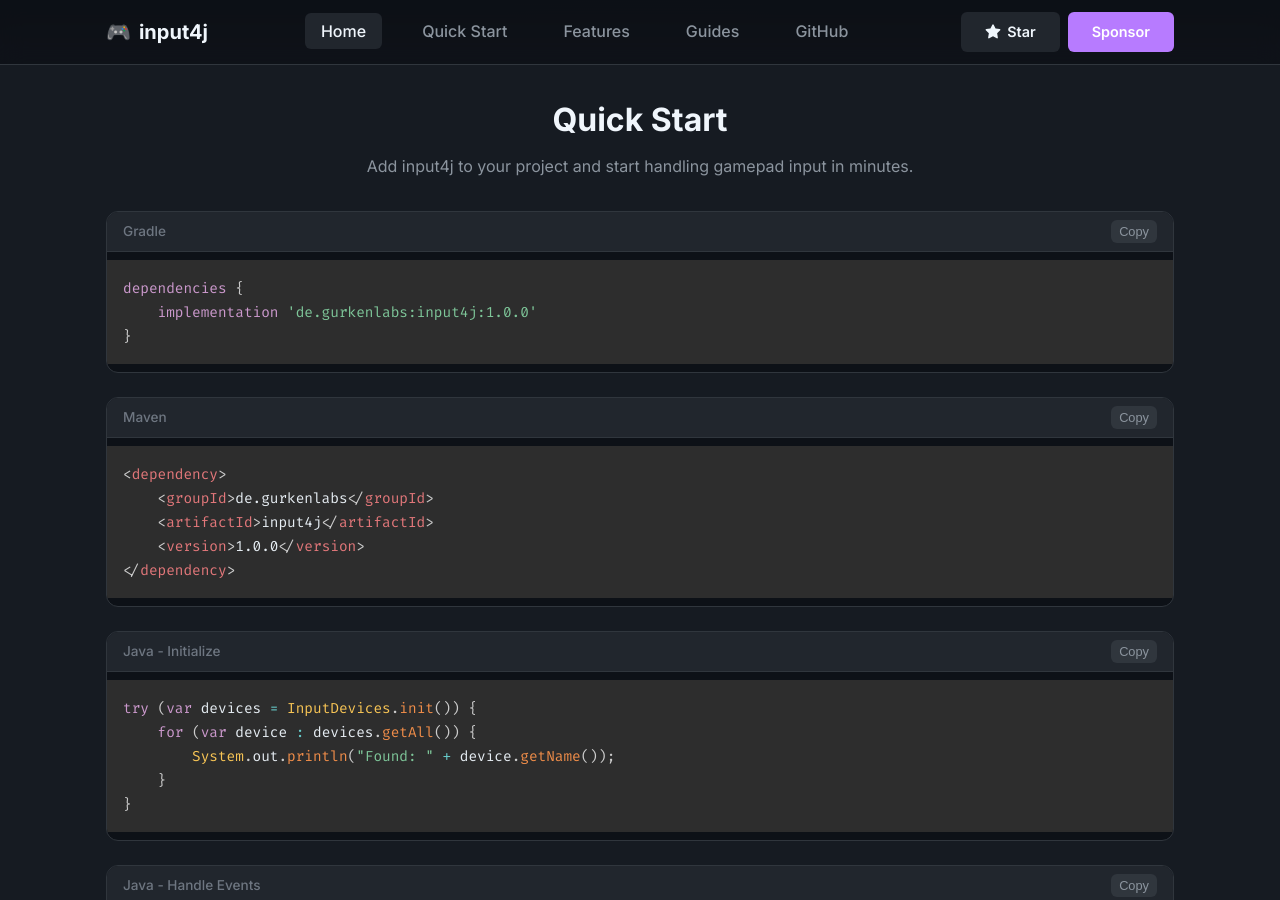
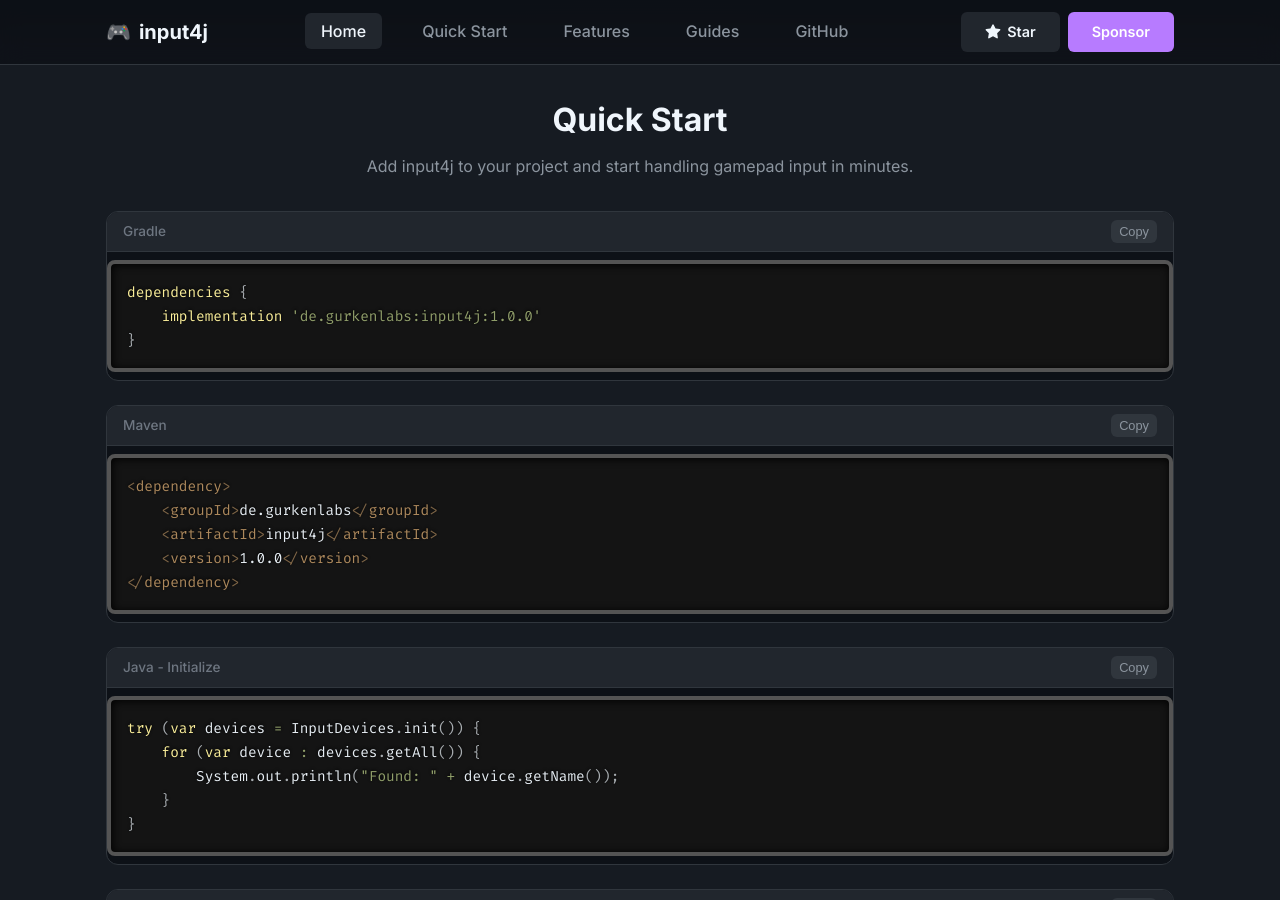
Before and after one commit to gurkenlabs/input4j, a Jekyll site: the page built from index.md, in a window 1280 px wide and 900 px high, scrolled down 436 px. Built offline with Jekyll 4.4.1, drawn with Linux system fonts in a browser that asks for light colours; nearby versions of some CDN libraries; comment, search, counter and statistics services are not loaded.

Commit message:
Use Twilight Prism theme

```diff
--- a/_layouts/default.html
+++ b/_layouts/default.html
@@ -30,7 +30,7 @@
   <link href="https://fonts.googleapis.com/css2?family=Inter:wght@400;500;600;700;800&family=Fira+Code&display=swap" rel="stylesheet">
 
   <!-- Syntax Highlighting -->
-  <link href="https://cdnjs.cloudflare.com/ajax/libs/prism/1.29.0/themes/prism-tomorrow.min.css" rel="stylesheet">
+  <link href="https://cdnjs.cloudflare.com/ajax/libs/prism/1.29.0/themes/prism-twilight.min.css" rel="stylesheet">
 
   <!-- CSS -->
   <link rel="stylesheet" href="{{ '/assets/css/style.css' | relative_url }}">
```
